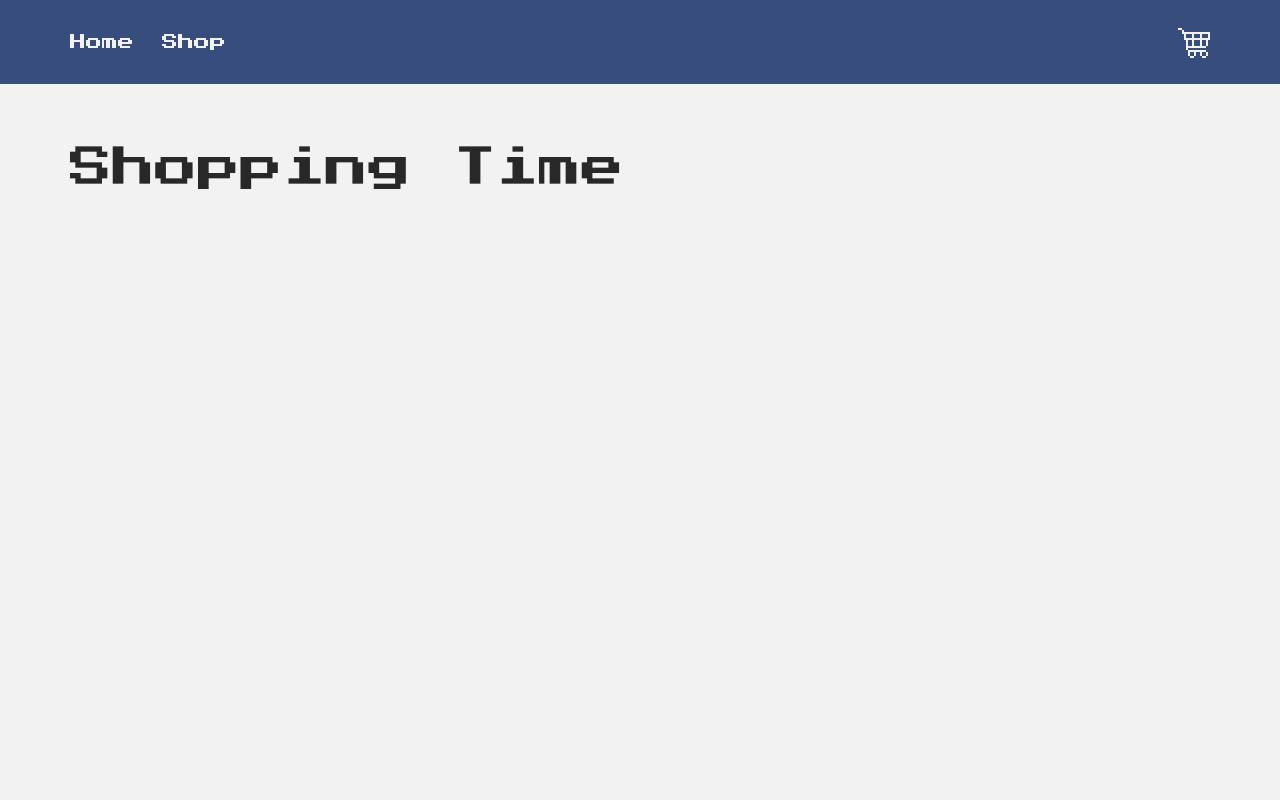
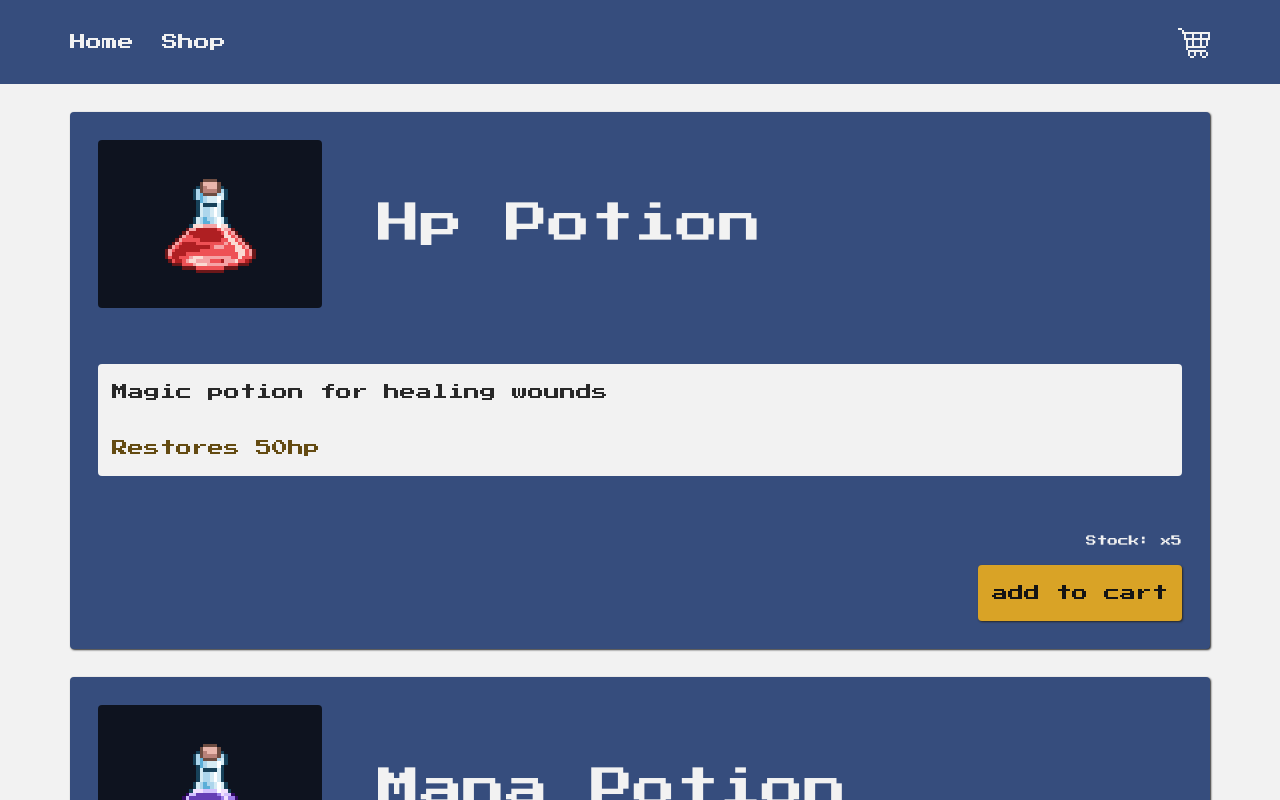
Before and after one commit to igorashs/react-shopping-cart, a React (Create React App) app: page /shop in a window 1280 px wide. Shown: the top 800 px of the page. Built offline with nearby package versions, Linux system fonts and the light colour scheme; the HTML template or start-up script is replaced by a standard one.

Commit message:
add items

```diff
--- /dev/null
+++ b/src/Shop/Item.js
@@ -0,0 +1,134 @@
+import styled from 'styled-components';
+import { useCartDispatch } from '../cart-context';
+import { Button } from '../shared/Button';
+import { useShopDispatch } from '../shop-context';
+
+const ItemWrapper = styled.article`
+  --gap: var(--baseline);
+
+  display: grid;
+  gap: var(--gap);
+  padding: calc(var(--baseline) / 2);
+  border-radius: 4px;
+  background-color: var(--primary);
+  color: var(--text-primary);
+  box-shadow: 1px 1px 2px var(--body-color);
+
+  @media (min-width: ${({ theme }) => theme.breakpoints.md}) {
+    --gap: calc(var(--baseline) * 2);
+    padding: var(--baseline);
+  }
+`;
+
+const Figure = styled.div`
+  display: flex;
+  flex-wrap: wrap;
+  gap: var(--gap);
+
+  figcaption {
+    flex: 1;
+
+    h2 {
+      margin: 0;
+      padding: 0 calc(var(--baseline) / 2);
+      color: var(--text-primary);
+      overflow-wrap: break-word;
+    }
+
+    @media (min-width: ${({ theme }) => theme.breakpoints.md}) {
+      display: flex;
+      align-items: center;
+
+      h2 {
+        padding: 0;
+      }
+    }
+  }
+`;
+
+const ImgWrapper = styled.div`
+  width: 100%;
+  min-width: 224px;
+  padding: var(--baseline) 0;
+  border-radius: 4px;
+  background-color: #000000bf;
+
+  img {
+    margin: 0 auto;
+    width: 112px;
+    image-rendering: pixelated;
+  }
+
+  @media (min-width: ${({ theme }) => theme.breakpoints.md}) {
+    max-width: 224px;
+  }
+`;
+
+const Details = styled.div`
+  display: flex;
+  flex-direction: column;
+  gap: var(--gap);
+
+  p {
+    max-width: 720px;
+  }
+`;
+
+const DescriptionSection = styled.section`
+  padding: calc(var(--baseline) / 2);
+  border-radius: 4px;
+  background-color: var(--body-bg);
+  color: var(--body-color);
+`;
+
+const Stats = styled.p`
+  margin-bottom: 0;
+  border-radius: 4px;
+  color: var(--body-accent);
+`;
+
+const BuySection = styled.section`
+  display: flex;
+  flex-direction: column;
+  align-items: flex-end;
+  gap: calc(var(--baseline) / 2);
+`;
+
+export function Item({ item }) {
+  const shopDispatch = useShopDispatch();
+  const cartDispatch = useCartDispatch();
+
+  return (
+    <ItemWrapper>
+      <Figure>
+        <ImgWrapper>
+          <img
+            src={require(`../assets/${item.asset}`).default}
+            alt={item.name}
+          />
+        </ImgWrapper>
+        <figcaption>
+          <h2>{item.name}</h2>
+        </figcaption>
+      </Figure>
+      <Details>
+        <DescriptionSection>
+          <p>{item.description}</p>
+          <Stats>{item.stats}</Stats>
+        </DescriptionSection>
+        <BuySection>
+          <small>Stock: x{item.count}</small>
+          <Button
+            onClick={() => {
+              shopDispatch({ type: 'decrement-item', item });
+              cartDispatch({ type: 'add-item', item });
+            }}
+            disabled={item.count <= 0}
+          >
+            Add to Cart
+          </Button>
+        </BuySection>
+      </Details>
+    </ItemWrapper>
+  );
+}
--- a/src/Shop/Shop.js
+++ b/src/Shop/Shop.js
@@ -1,7 +1,23 @@
+import { useShopState } from '../shop-context';
+import { Item } from './Item';
+import styled from 'styled-components';
+
+const ItemList = styled.div`
+  display: flex;
+  flex-direction: column;
+  gap: var(--baseline);
+`;
+
 export function Shop() {
+  const { items } = useShopState();
+
   return (
     <main>
-      <h2>Shopping Time</h2>
+      <ItemList>
+        {items.map((item) => (
+          <Item key={item.id} item={item} />
+        ))}
+      </ItemList>
     </main>
   );
 }
```
